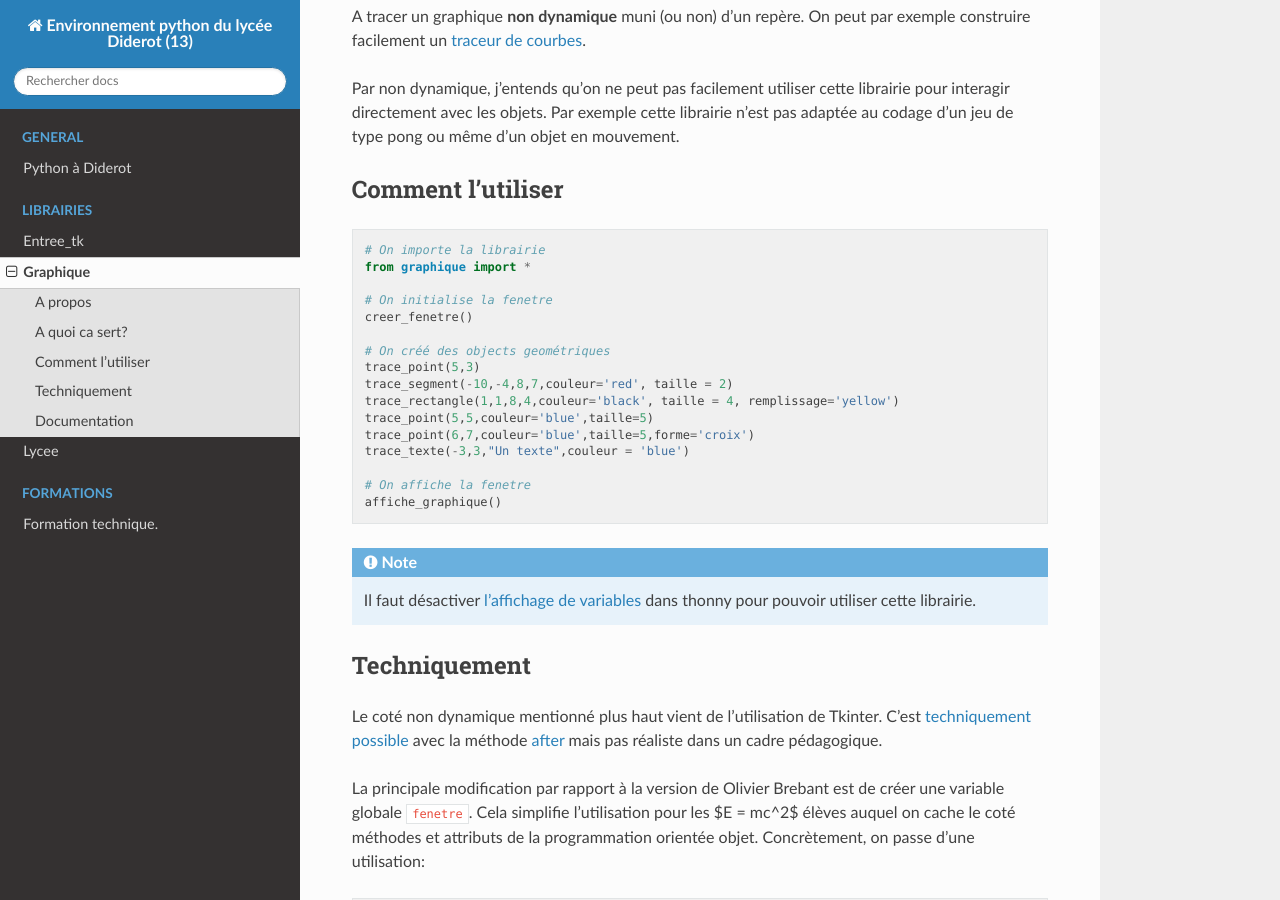
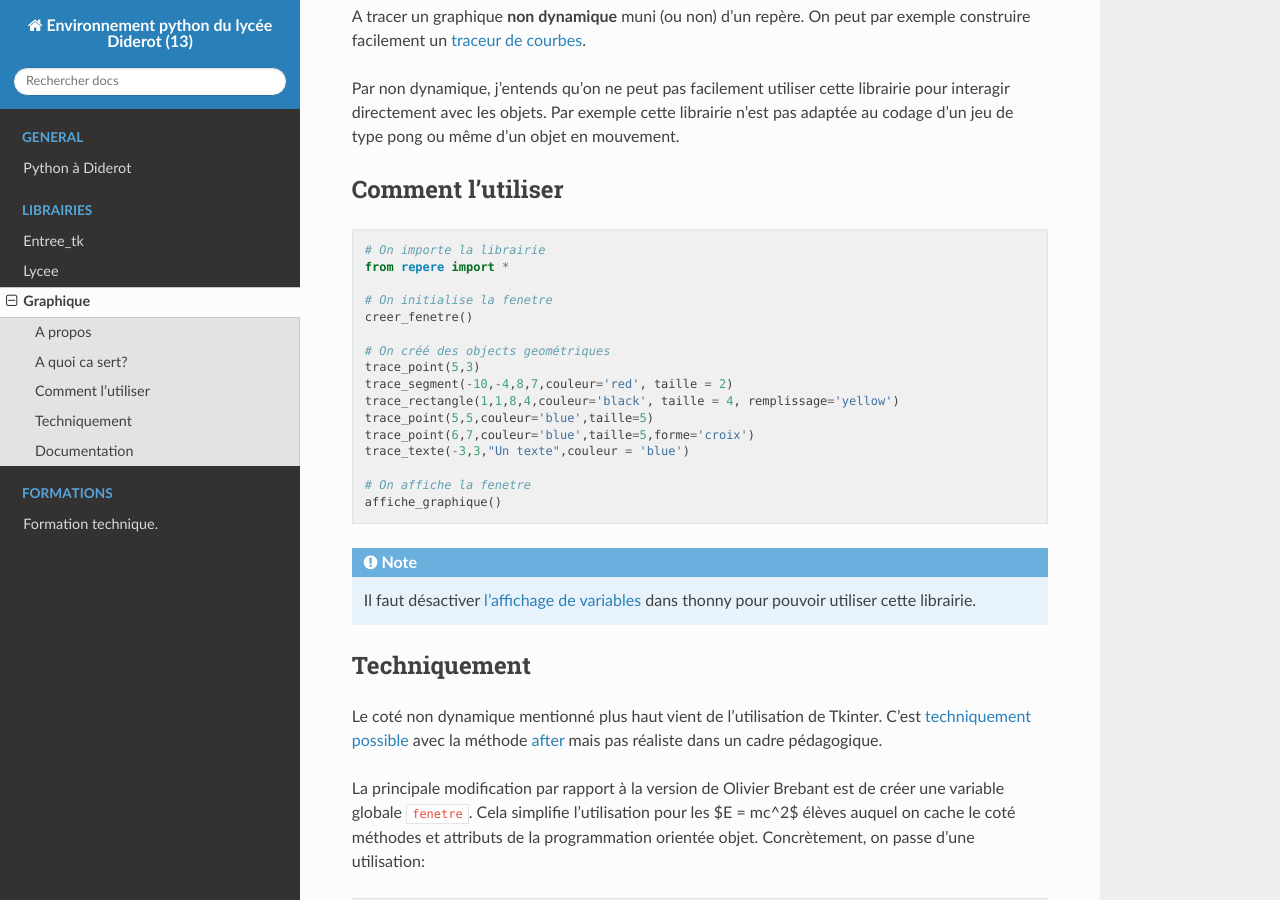
Before and after one commit to Pydiderot/pydiderotIDE, a Sphinx documentation site: the page built from docs/librairies/repere.md, in a window 1280 px wide and 900 px high, scrolled down 411 px. Built offline with Sphinx 7.4.7 and the Read the Docs theme 2.0.0, drawn with Linux system fonts in a browser that asks for light colours.

Commit message:
renomme dans la doc

````diff
--- a/docs/librairies/graphique.md
+++ b/docs/librairies/repere.md
@@ -1,6 +1,6 @@
 # Graphique
 ## A propos
-Cette [bibliothèque](https://github.com/cspaier/thonny/blob/diderot/Thonny/Lib/site-packages/graphique.py) facilite l'affichage d'une fenêtre munie d'un repère interactif (zoom, déplacement). Des fonctions sont disponibles pour tracer des objets géométriques simples.
+Cette [bibliothèque](https://github.com/cspaier/thonny/blob/diderot/Thonny/Lib/site-packages/repere.py) facilite l'affichage d'une fenêtre munie d'un repère interactif (zoom, déplacement). Des fonctions sont disponibles pour tracer des objets géométriques simples.
 
 C'est une Version légèrement modifiée de [cette librairie](https://www.pedagogie.ac-aix-marseille.fr/jcms/c_122350/fr/ressources-graphiques-pour-python) écrite par Olivier Brebant en 2011 et publié par l'académie d'Aix-Marseille en 2012, sous licence MIT depuis novembre 2018.
 
@@ -16,7 +16,7 @@
 
 ```python
 # On importe la librairie
-from graphique import *
+from repere import *
 
 # On initialise la fenetre
 creer_fenetre()
@@ -65,7 +65,7 @@
 ## Documentation
 
 
-.. automodule:: graphique
+.. automodule:: repere
     :members:
     :member-order: bysource
 
````
Also changed, not shown: README.md (+1 -0 lines), docs/index.md (+2 -1 lines).
